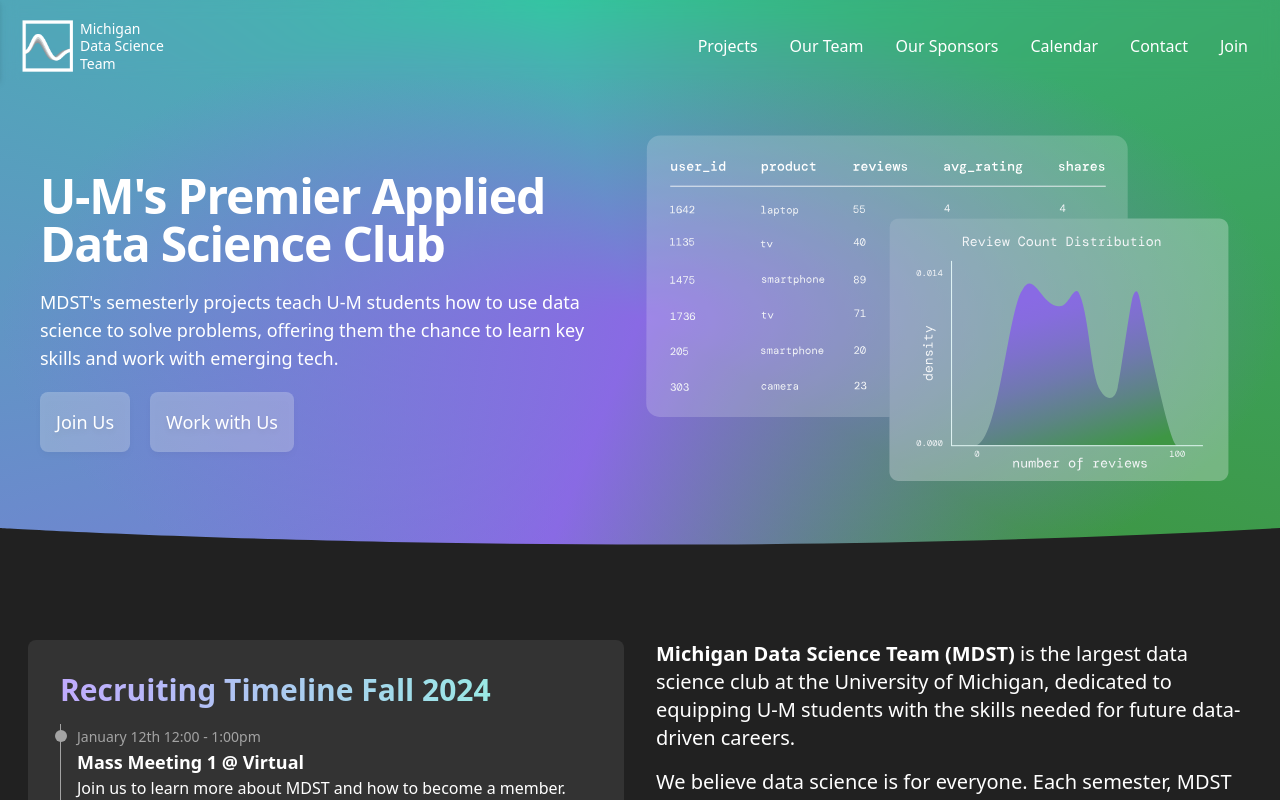
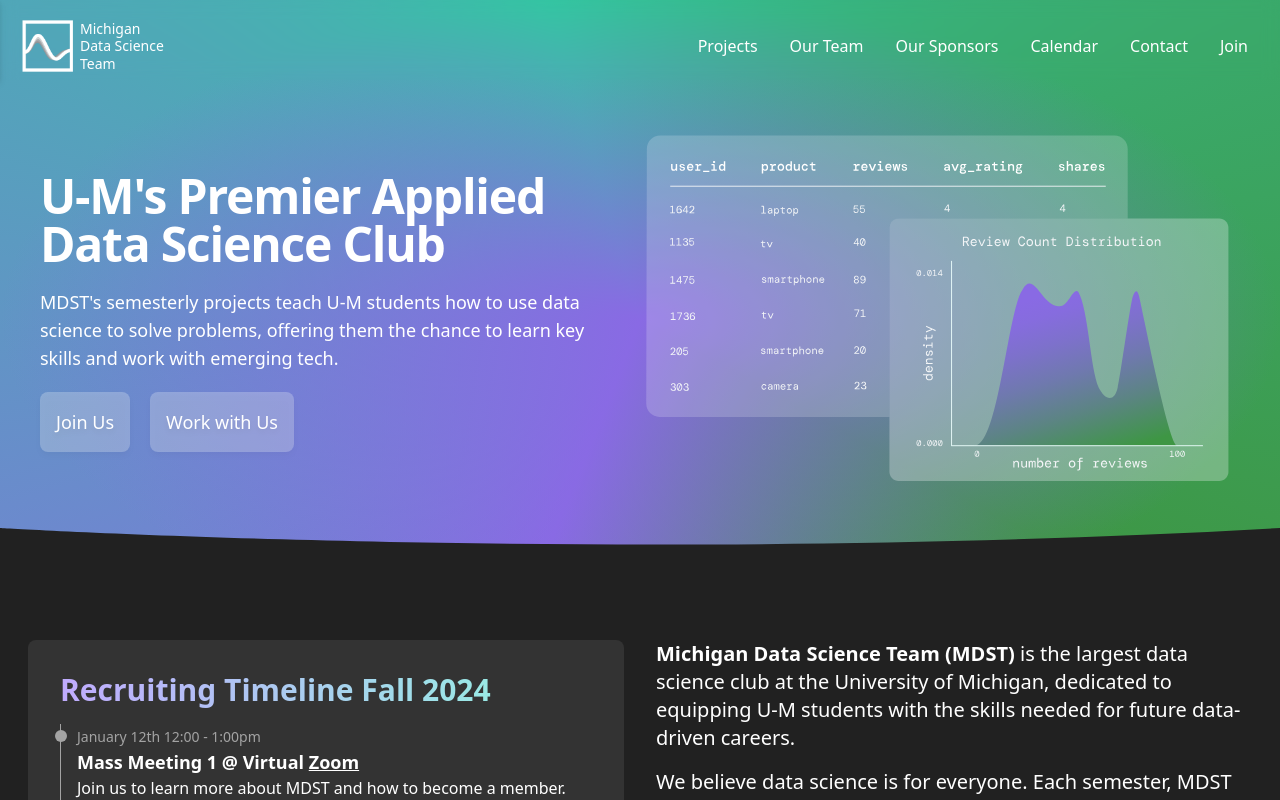
Before and after one commit to MichiganDataScienceTeam/official-website, a Next.js app: page / in a window 1280 px wide. Shown: the top 800 px of the page. Built offline with nearby package versions, Linux system fonts and the light colour scheme.

Commit message:
add zoom link

```diff
--- a/components/timeline.jsx
+++ b/components/timeline.jsx
@@ -10,7 +10,12 @@ export default function Timeline({ events }) {
               {event.time}
             </time>
             <h3 className="text-lg font-semibold text-white snap-center">
-              {event.title}
+              {event.title}{" "}
+              {event.zoom && (
+                <Link href={event.zoom} className="font-bold underline">
+                  Zoom
+                </Link>
+              )}
             </h3>
             <p className="mb-4 text-base font-normal text-white">
               {event.description}
--- a/config/links.json
+++ b/config/links.json
@@ -34,5 +34,9 @@
     "name": "Calendar",
     "href": "https://calendar.google.com/calendar/u/0?cid=Y18yMmNhMGMxNTE1ODU3NjA0NDJjYWQ1Nzk2ZmI5MWJkMThiN2RiMTFkODEzZTkxNDNlMzg1NDlhYWRjZTY1YWZlQGdyb3VwLmNhbGVuZGFyLmdvb2dsZS5jb20",
     "icon_name": "calendar"
+  },
+  {
+    "name": "Zoom",
+    "href": "https://umich.zoom.us/j/96762839103"
   }
 ]
--- a/config/timeline.json
+++ b/config/timeline.json
@@ -3,9 +3,10 @@
   "title": "Recruiting Timeline Fall 2024",
   "events": [
     {
-      "title": "Mass Meeting 1 @ Virtual ",
+      "title": "Mass Meeting 1 @ Virtual",
       "time": "January 12th 12:00 - 1:00pm",
-      "description": "Join us to learn more about MDST and how to become a member."
+      "description": "Join us to learn more about MDST and how to become a member.",
+      "zoom": "https://umich.zoom.us/j/96762839103"
     },
     {
       "title": "Mass Meeting 2 @ Michigan Union - Kuenzel Room",
```
